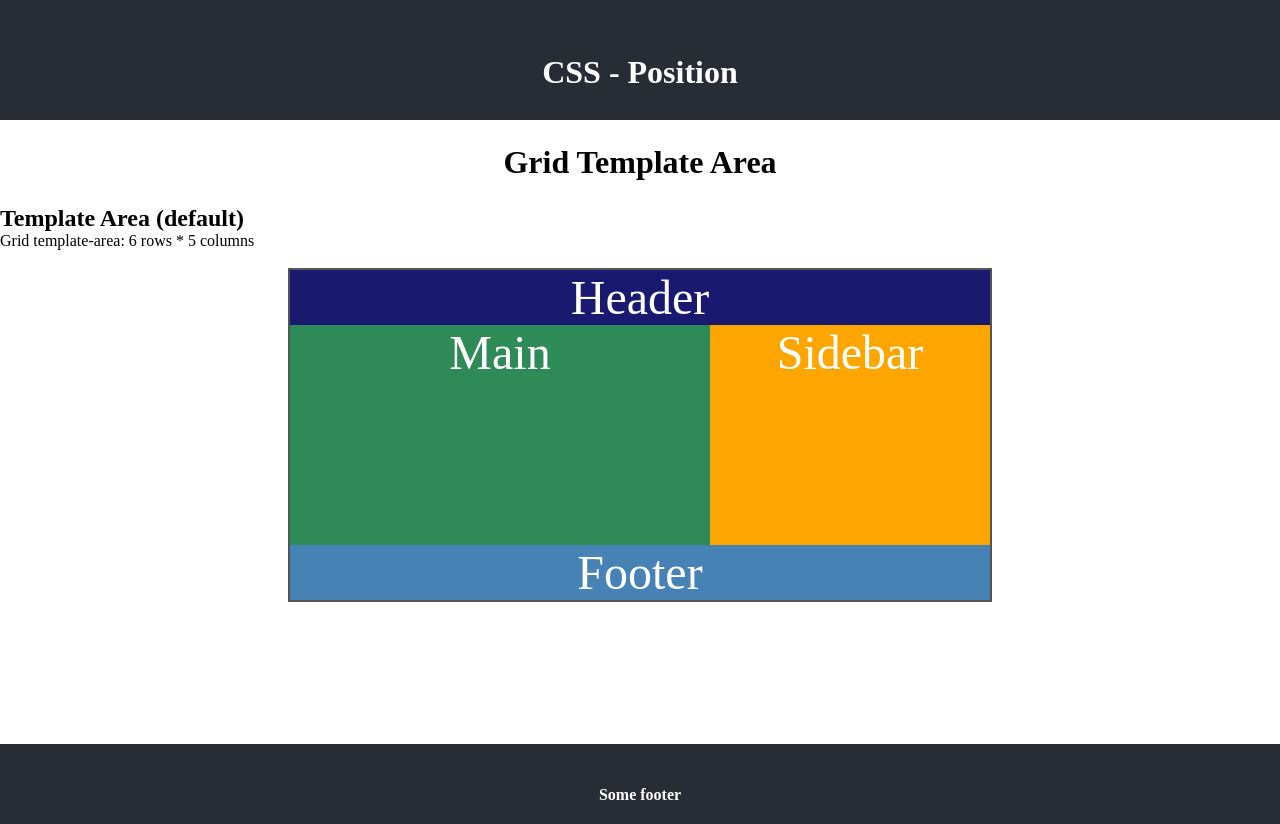
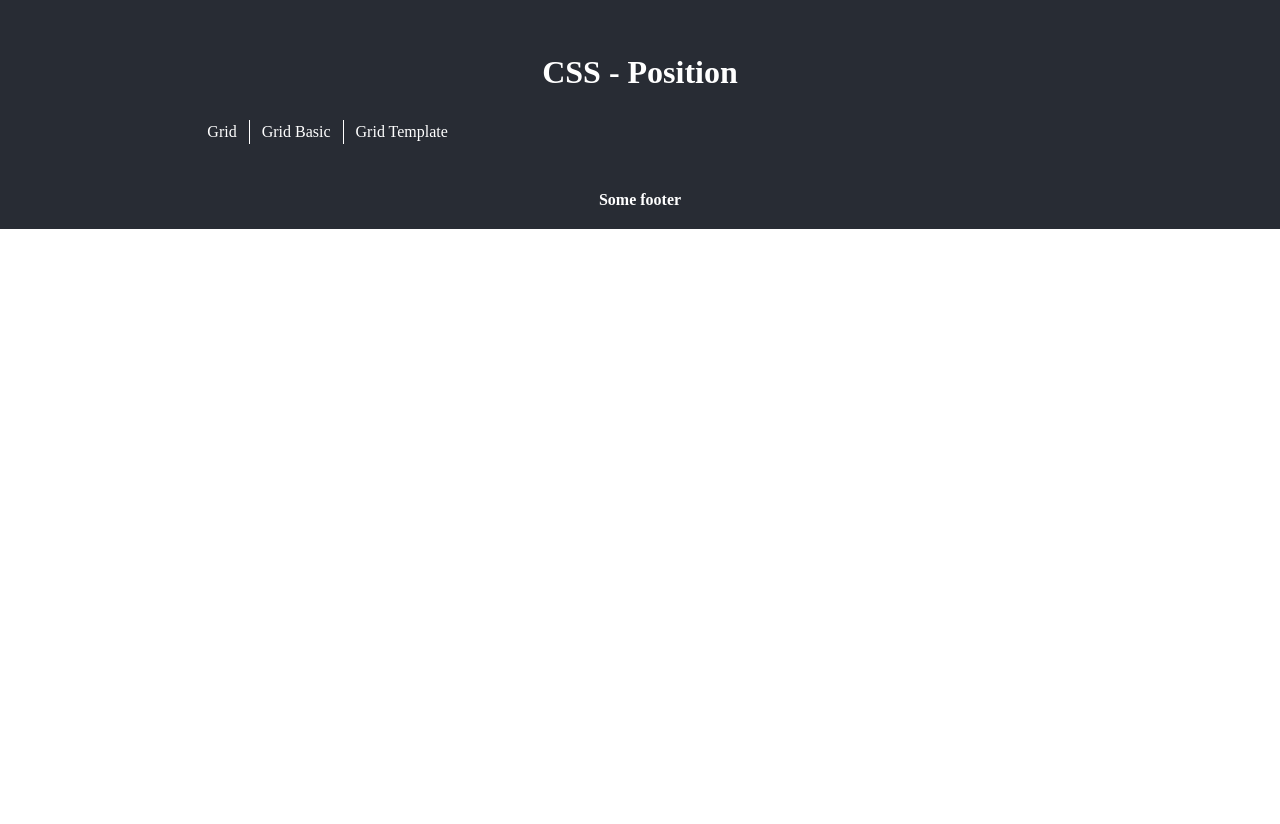
Before and after one commit to fcotabar/css-position, a React (Create React App) app: page / in a window 1280 px wide. After the commit the page ends 800 px from the top, so only its background shows below. Built offline with nearby package versions, Linux system fonts and the light colour scheme.

Commit message:
Navbar implemented

```diff
--- a/package.json
+++ b/package.json
@@ -8,6 +8,7 @@
     "@testing-library/user-event": "^12.1.10",
     "react": "^17.0.2",
     "react-dom": "^17.0.2",
+    "react-router-dom": "^5.2.0",
     "react-scripts": "4.0.3",
     "web-vitals": "^1.0.1"
   },
--- a/src/App.css
+++ b/src/App.css
@@ -6,7 +6,10 @@
 .App-header {
   background-color: #282c34;
   color: white;
-  height: 100px;
+  display: flex;
+  flex-direction: column;
+  justify-content: space-between;
+  /* height: 100px; */
   padding-top: 30px;
   text-align: center;
   min-height: 15vh;
--- a/src/App.js
+++ b/src/App.js
@@ -1,21 +1,25 @@
+import { BrowserRouter as Router } from "react-router-dom";
 import "./App.css";
 // import { Grid } from "./components/grid/Grid";
 // import { GridBasic2 } from "./components/grid/GridBasic2";
-import { GridTemplateArea } from "./components/grid/GridTemplateArea";
+// import { GridTemplateArea } from "./components/grid/GridTemplateArea";
+import { NavBar } from "./components/nav/NavBar";
+import { AppRouter } from "./routes/AppRouter";
 
 function App() {
   return (
-    <>
+    <Router>
       <header className="App-header">
         <h1>CSS - Position</h1>
+        <NavBar />
       </header>
 
-      <GridTemplateArea className="App-container" />
+      <AppRouter />
 
       <footer className="App-footer">
         <h4>Some footer</h4>
       </footer>
-    </>
+    </Router>
   );
 }
 
--- a/src/components/grid/Grid.js
+++ b/src/components/grid/Grid.js
@@ -7,6 +7,7 @@ export const Grid = ({ className }) => {
   let items = [];
   for (let i = 0; i < numberOfItems; i++) items.push(i + 1);
   console.log(items);
+  console.log(className);
 
   return (
     <section className={className}>
--- a/src/components/grid/GridBasic2.js
+++ b/src/components/grid/GridBasic2.js
@@ -3,6 +3,7 @@ import React from "react";
 import "./GridBasic2.css";
 
 export const GridBasic2 = ({ className }) => {
+  console.log(className);
   return (
     <section className={`${className}`}>
       <h1>Grid basic 2</h1>
--- /dev/null
+++ b/src/components/nav/NavBar.css
@@ -0,0 +1,45 @@
+.navbar {
+  display: flex;
+  justify-content: center;
+  align-items: center;
+  padding: 0.3rem;
+}
+
+.nav__list {
+  list-style-type: none;
+  display: flex;
+  padding: 0;
+  width: 70%;
+  justify-content: flex-start;
+}
+
+.nav__item {
+  background-color: lighten(#282c34, 50%);
+  border-right: 1px white solid;
+  /* flex-grow: 1;
+  padding: 0.75rem; */
+  cursor: pointer;
+}
+
+.nav__item:last-child {
+  border-right: 0;
+}
+
+.nav__link,
+.nav__link:visited,
+.nav__link:link {
+  text-decoration: none;
+  color: white;
+  display: block;
+  padding: 0.2rem 0.75rem;
+  transition: background-color 0.2s ease;
+}
+
+.nav__link:hover {
+  background-color: darkcyan;
+  text-decoration: underline !important;
+}
+
+.nav__link--selected {
+  text-decoration: underline !important;
+}
--- /dev/null
+++ b/src/components/nav/NavBar.js
@@ -0,0 +1,43 @@
+import React from "react";
+import { NavLink } from "react-router-dom";
+
+import "./NavBar.css";
+
+export const NavBar = () => {
+  return (
+    <nav className="navbar">
+      <ul className="nav__list">
+        <li className="nav__item">
+          <NavLink
+            exact
+            to="/grid"
+            className="nav__link"
+            activeClassName="nav__link--selected"
+          >
+            Grid
+          </NavLink>
+        </li>
+        <li className="nav__item">
+          <NavLink
+            exact
+            to="/grid-basic"
+            className="nav__link"
+            activeClassName="nav__link--selected"
+          >
+            Grid Basic
+          </NavLink>
+        </li>
+        <li className="nav__item">
+          <NavLink
+            exact
+            to="/grid-template-area"
+            className="nav__link"
+            activeClassName="nav__link--selected"
+          >
+            Grid Template
+          </NavLink>
+        </li>
+      </ul>
+    </nav>
+  );
+};
--- /dev/null
+++ b/src/routes/AppRouter.js
@@ -0,0 +1,31 @@
+import React from "react";
+import { Switch, Route } from "react-router-dom";
+import { Grid } from "../components/grid/Grid";
+import { GridBasic2 } from "../components/grid/GridBasic2";
+import { GridTemplateArea } from "../components/grid/GridTemplateArea";
+
+export const AppRouter = () => {
+  return (
+    <>
+      <div>
+        <Switch>
+          <Route
+            exact
+            path="/grid"
+            component={() => <Grid className="App-container" />}
+          />
+          <Route
+            exact
+            path="/grid-basic"
+            component={() => <GridBasic2 className="App-container" />}
+          />
+          <Route
+            exact
+            path="/grid-template-area"
+            component={() => <GridTemplateArea className={`App-container`} />}
+          />
+        </Switch>
+      </div>
+    </>
+  );
+};
```
Also changed, not shown: 1 other file (tests, documents, lock files or other folders).
